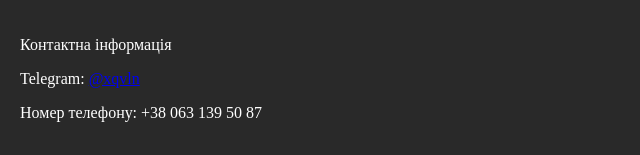
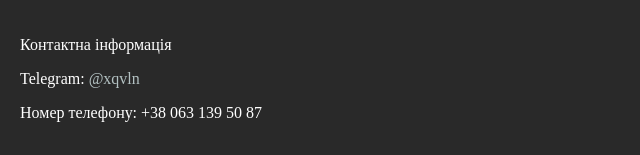
Before and after one commit to xqvln/portfolio, a plain HTML site: page index.html in a window 1280 px wide. Shown: the part 3197-3352 px from the top of the page, 0-640 px from the left. Drawn offline with Linux system fonts and the light colour scheme; a web font is replaced by a local one.

Commit message:
changed project

```diff
--- a/styles.css
+++ b/styles.css
@@ -176,6 +176,11 @@ footer {
     line-height: 1;
 }
 
+footer a{
+    text-decoration: none;
+    color: 	#b3c1c2;
+}
+
 .contact-info {
     position: absolute;
     bottom: 20px;
```
